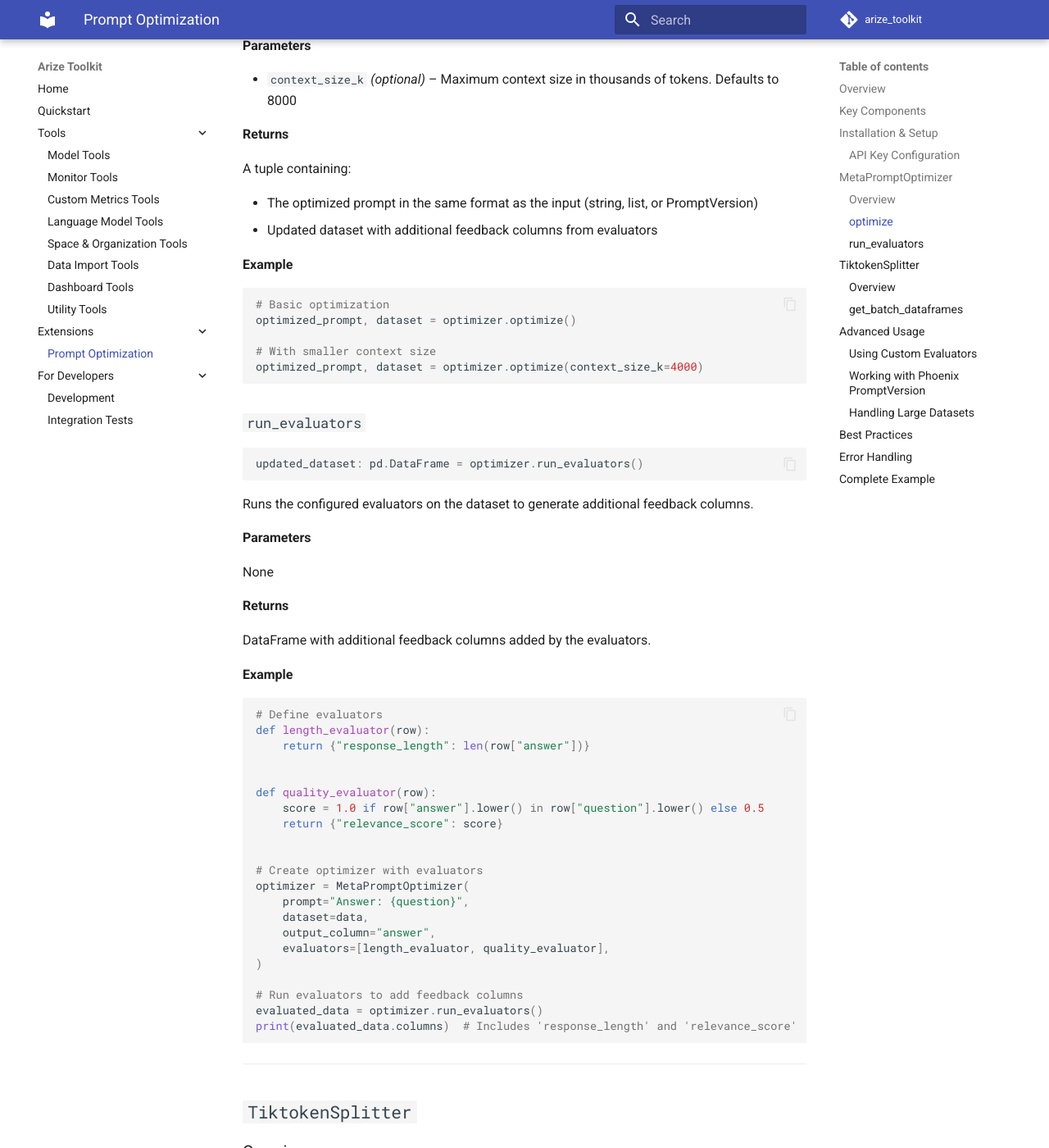
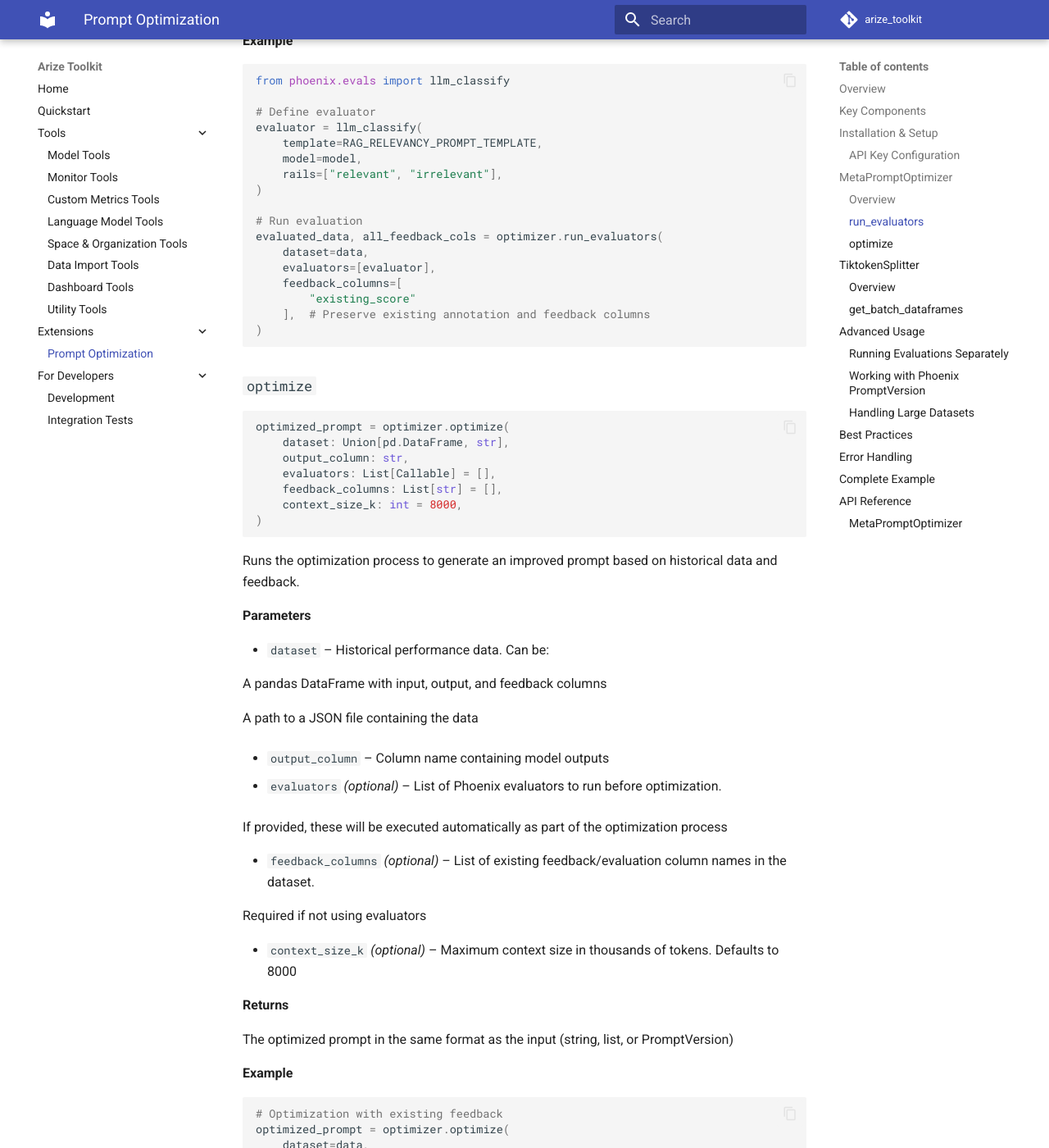
Before and after one commit to duncankmckinnon/arize_toolkit, an MkDocs documentation site: the page built from docs_site/docs/extensions/prompt_optimization.md, in a window 1280 px wide and 1400 px high, scrolled down 3890 px. Shown: the whole window at 82% size. Built offline with MkDocs 1.6.1 and Material for MkDocs 9.7.7, drawn with Linux system fonts in a browser that asks for light colours; comment, search, counter and statistics services are not loaded; some of the changed text lies outside the part shown.

Commit message:
updating prompt optimization pattern and docs

````diff
--- a/docs_site/docs/extensions/prompt_optimization.md
+++ b/docs_site/docs/extensions/prompt_optimization.md
@@ -61,7 +61,7 @@ os.environ["OPENAI_API_KEY"] = "your-api-key-here"
 
 # The optimizer will automatically use the environment variable
 optimizer = MetaPromptOptimizer(
-    prompt="Answer: {question}", dataset=data, output_column="answer"
+    prompt="Answer: {question}",
 )
 ```
 
@@ -72,8 +72,6 @@ You can also pass in the key directly within the function.
 # Pass the API key directly
 optimizer = MetaPromptOptimizer(
     prompt="Answer: {question}",
-    dataset=data,
-    output_column="answer",
     openai_api_key="your-api-key-here",
 )
 ```
@@ -86,51 +84,27 @@ ______________________________________________________________________
 
 ```python
 optimizer = MetaPromptOptimizer(
-    prompt: str | list[dict] | PromptVersion,
-    dataset: pd.DataFrame | str,
-    output_column: str,
-    feedback_columns: list[str] | None = None,
-    evaluators: list[callable] | None = None,
+    prompt: Union[PromptVersion, str, List[Dict[str, str]]],
     model_choice: str = "gpt-4",
-    openai_api_key: str | None = None,
+    openai_api_key: Optional[str] = None,
 )
 ```
-
-The main class for optimizing prompts based on historical performance data. It analyzes past interactions and generates improved prompt templates.
 
 **Parameters**
 
 - `prompt` – The prompt to optimize. Can be:
 
-  A string template (e.g., "Answer the question: {question}")
+  A string prompt template with `{variable}` placeholders
 
-  A list of message dictionaries (e.g., `[{"role": "system", "content": "..."}]`)
+  A list of message dictionaries for chat-based prompts
 
   A Phoenix `PromptVersion` object
-
-- `dataset` – Historical performance data. Can be:
-
-  A pandas DataFrame with input, output, and feedback columns
-
-  A path to a JSON file containing the data
-
-- `output_column` – Column name containing model outputs
-
-- `feedback_columns` *(optional)* – List of column names containing feedback/evaluation data
-
-- `evaluators` *(optional)* – List of Phoenix evaluators to run on the dataset
 
 - `model_choice` *(optional)* – OpenAI model to use for optimization. Defaults to "gpt-4"
 
 - `openai_api_key` *(optional)* – OpenAI API key.
 
-  Required for optimization runs with LLM to generate new prompts.
-
-  If not provided will attempt to use `OPENAI_API_KEY` environment variable
-
-**Returns**
-
-A `MetaPromptOptimizer` instance ready to optimize prompts.
+  If not provided, uses `OPENAI_API_KEY` environment variable
 
 **Example**
 
@@ -155,87 +129,134 @@ data = pd.DataFrame(
 # Create optimizer
 optimizer = MetaPromptOptimizer(
     prompt="Answer the question: {question}",
+    model_choice="gpt-4",
+)
+
+# Generate optimized prompt
+optimized_prompt = optimizer.optimize(
+    dataset=data,
+    output_column="answer",
+    feedback_columns=["accuracy", "relevance"],
+)
+print(optimized_prompt)
+```
+
+### `run_evaluators`
+
+```python
+evaluated_dataset, feedback_columns = optimizer.run_evaluators(
+    dataset: Union[pd.DataFrame, str],
+    evaluators: List[Callable],
+    feedback_columns: List[str] = [],
+)
+```
+
+Runs evaluators on the dataset to generate or augment feedback columns. This can be used as a separate preprocessing step before optimization.
+
+**Parameters**
+
+- `dataset` – The dataset to evaluate. Can be:
+
+  A pandas DataFrame
+
+  A path to a JSON file
+
+- `evaluators` – List of Phoenix evaluators to run on the dataset
+
+- `feedback_columns` *(optional)* – List of existing feedback column names to preserve
+
+**Returns**
+
+- A tuple containing:
+
+  The dataset with new evaluation columns added
+
+  Complete list of all feedback columns (existing + new)
+
+**Example**
+
+```python
+from phoenix.evals import llm_classify
+
+# Define evaluator
+evaluator = llm_classify(
+    template=RAG_RELEVANCY_PROMPT_TEMPLATE,
+    model=model,
+    rails=["relevant", "irrelevant"],
+)
+
+# Run evaluation
+evaluated_data, all_feedback_cols = optimizer.run_evaluators(
+    dataset=data,
+    evaluators=[evaluator],
+    feedback_columns=[
+        "existing_score"
+    ],  # Preserve existing annotation and feedback columns
+)
+```
+
+### `optimize`
+
+```python
+optimized_prompt = optimizer.optimize(
+    dataset: Union[pd.DataFrame, str],
+    output_column: str,
+    evaluators: List[Callable] = [],
+    feedback_columns: List[str] = [],
+    context_size_k: int = 8000,
+)
+```
+
+Runs the optimization process to generate an improved prompt based on historical data and feedback.
+
+**Parameters**
+
+- `dataset` – Historical performance data. Can be:
+
+  A pandas DataFrame with input, output, and feedback columns
+
+  A path to a JSON file containing the data
+
+- `output_column` – Column name containing model outputs
+
+- `evaluators` *(optional)* – List of Phoenix evaluators to run before optimization.
+
+  If provided, these will be executed automatically as part of the optimization process
+
+- `feedback_columns` *(optional)* – List of existing feedback/evaluation column names in the dataset.
+
+  Required if not using evaluators
+
+- `context_size_k` *(optional)* – Maximum context size in thousands of tokens. Defaults to 8000
+
+**Returns**
+
+The optimized prompt in the same format as the input (string, list, or PromptVersion)
+
+**Example**
+
+```python
+# Optimization with existing feedback
+optimized_prompt = optimizer.optimize(
     dataset=data,
     output_column="answer",
     feedback_columns=["accuracy", "relevance"],
 )
 
-# Generate optimized prompt
-optimized_prompt, updated_dataset = optimizer.optimize()
-print(optimized_prompt)
-```
-
-### `optimize`
-
-```python
-optimized_prompt, updated_dataset = optimizer.optimize(
-    context_size_k: int = 8000
-)
-```
-
-Runs the optimization process to generate an improved prompt based on the historical data.
-
-**Parameters**
-
-- `context_size_k` *(optional)* – Maximum context size in thousands of tokens. Defaults to 8000
-
-**Returns**
-
-A tuple containing:
-
-- The optimized prompt in the same format as the input (string, list, or PromptVersion)
-- Updated dataset with additional feedback columns from evaluators
-
-**Example**
-
-```python
-# Basic optimization
-optimized_prompt, dataset = optimizer.optimize()
-
-# With smaller context size
-optimized_prompt, dataset = optimizer.optimize(context_size_k=4000)
-```
-
-### `run_evaluators`
-
-```python
-updated_dataset: pd.DataFrame = optimizer.run_evaluators()
-```
-
-Runs the configured evaluators on the dataset to generate additional feedback columns.
-
-**Parameters**
-
-None
-
-**Returns**
-
-DataFrame with additional feedback columns added by the evaluators.
-
-**Example**
-
-```python
-# Define evaluators
-def length_evaluator(row):
-    return {"response_length": len(row["answer"])}
-
-
-def quality_evaluator(row):
-    score = 1.0 if row["answer"].lower() in row["question"].lower() else 0.5
-    return {"relevance_score": score}
-
-
-# Create optimizer with evaluators
-optimizer = MetaPromptOptimizer(
-    prompt="Answer: {question}",
+# Optimization with evaluators
+optimized_prompt = optimizer.optimize(
     dataset=data,
     output_column="answer",
-    evaluators=[length_evaluator, quality_evaluator],
+    evaluators=[relevance_evaluator, quality_evaluator],
 )
 
-# Run evaluators to add feedback columns
-evaluated_data = optimizer.run_evaluators()
-print(evaluated_data.columns)  # Includes 'response_length' and 'relevance_score'
+# With custom context size
+optimized_prompt = optimizer.optimize(
+    dataset=data,
+    output_column="answer",
+    feedback_columns=["score"],
+    context_size_k=4000,
+)
 ```
 
 ______________________________________________________________________
@@ -313,22 +334,63 @@ ______________________________________________________________________
 
 ## Advanced Usage
 
-### Using Custom Evaluators
+### Running Evaluations Separately
 
-You can provide custom evaluation functions to compute additional feedback:
+The `MetaPromptOptimizer` allows you to run evaluations either as part of the optimization process or as a separate step. This flexibility is useful when you want to:
+
+1. Pre-process your dataset with evaluations before optimization
+1. Add additional evaluations to an existing dataset
+1. Inspect evaluation results before proceeding with optimization
+
+- Example: Separate Evaluation Step
 
 ```python
-def custom_evaluator(row):
-    """Custom evaluation logic"""
-    score = len(row["answer"]) / len(row["question"])
-    return {"length_ratio": score}
+from arize_toolkit.extensions.prompt_optimizer import MetaPromptOptimizer
+from phoenix.evals import llm_classify, RAG_RELEVANCY_PROMPT_TEMPLATE
 
+# Initialize optimizer
+optimizer = MetaPromptOptimizer(
+    prompt="Answer the question: {question}",
+    model_choice="gpt-4",
+)
 
-optimizer = MetaPromptOptimizer(
-    prompt=prompt_template,
-    dataset=data,
+# Define evaluators
+relevance_evaluator = llm_classify(
+    template=RAG_RELEVANCY_PROMPT_TEMPLATE,
+    model=model,
+    rails=["relevant", "irrelevant"],
+)
+
+# Step 1: Run evaluations separately
+evaluated_dataset, feedback_columns = optimizer.run_evaluators(
+    dataset=original_dataset,
+    evaluators=[relevance_evaluator],
+    feedback_columns=["existing_feedback"],  # Optional existing columns
+)
+
+# Inspect the results
+print(f"Feedback columns: {feedback_columns}")
+print(evaluated_dataset[feedback_columns].head())
+
+# Step 2: Run optimization with the evaluated dataset
+optimized_prompt = optimizer.optimize(
+    dataset=evaluated_dataset,
     output_column="answer",
-    evaluators=[custom_evaluator],
+    feedback_columns=feedback_columns,
+)
+```
+
+- Example: Running Evaluations Within Optimization
+
+You can also run evaluations as part of the optimization process:
+
+```python
+# Run evaluations and optimization in one step
+optimized_prompt = optimizer.optimize(
+    dataset=original_dataset,
+    output_column="answer",
+    evaluators=[relevance_evaluator],  # Evaluations run automatically
+    feedback_columns=["existing_feedback"],  # Optional existing columns
 )
 ```
 
@@ -352,12 +414,14 @@ prompt_v1 = PromptVersion(
 # Optimize it
 optimizer = MetaPromptOptimizer(
     prompt=prompt_v1,
+    model_choice="gpt-4",
+)
+
+optimized_v2 = optimizer.optimize(
     dataset=historical_data,
     output_column="response",
     feedback_columns=["rating", "feedback"],
 )
-
-optimized_v2, updated_dataset = optimizer.optimize()
 ```
 
 ### Handling Large Datasets
@@ -368,13 +432,16 @@ For datasets that exceed context limits:
 # The optimizer automatically handles batching
 optimizer = MetaPromptOptimizer(
     prompt=template,
-    dataset=large_df,  # e.g., 10,000 rows
-    output_column="output",
     model_choice="gpt-4",
 )
 
 # Specify smaller context size for more batches
-optimized_prompt, dataset = optimizer.optimize(context_size_k=4000)
+optimized_prompt = optimizer.optimize(
+    dataset=large_df,  # e.g., 10,000 rows
+    output_column="output",
+    feedback_columns=["score"],
+    context_size_k=4000,
+)
 ```
 
 ______________________________________________________________________
@@ -406,7 +473,12 @@ except Exception as e:
 
 # Token Limit Exceeded
 # Reduce context_size_k:
-optimized_prompt, dataset = optimizer.optimize(context_size_k=2000)
+optimized_prompt = optimizer.optimize(
+    dataset=data,
+    output_column="output",
+    feedback_columns=["score"],
+    context_size_k=2000
+)
 ```
 
 ______________________________________________________________________
@@ -451,19 +523,77 @@ Please provide a clear, concise response."""
 # Create optimizer with multiple feedback signals
 optimizer = MetaPromptOptimizer(
     prompt=current_prompt,
+    model_choice="gpt-4",
+)
+
+# Run optimization
+optimized_prompt = optimizer.optimize(
     dataset=support_data,
     output_column="agent_response",
     feedback_columns=["customer_satisfaction", "resolution_time", "resolved"],
-    model_choice="gpt-4",
 )
-
-# Generate optimized prompt
-optimized_prompt, updated_dataset = optimizer.optimize()
-
-print("Original prompt:")
-print(current_prompt)
-print("\nOptimized prompt:")
-print(optimized_prompt)
 
 # The optimized prompt will incorporate patterns from high-performing responses
 ```
+
+## API Reference
+
+### MetaPromptOptimizer
+
+```python
+class MetaPromptOptimizer:
+    def __init__(
+        self,
+        prompt: Union[PromptVersion, str, List[Dict[str, str]]],
+        model_choice: str = "gpt-4",
+        openai_api_key: Optional[str] = None,
+    ):
+        """
+        Initialize the MetaPromptOptimizer.
+
+        Args:
+            prompt: The prompt to optimize (PromptVersion, string, or list of messages)
+            model_choice: OpenAI model to use for optimization (default: "gpt-4")
+            openai_api_key: OpenAI API key (optional, can use env var)
+        """
+
+    def run_evaluators(
+        self,
+        dataset: Union[pd.DataFrame, str],
+        evaluators: List[Callable],
+        feedback_columns: List[str] = [],
+    ) -> Tuple[pd.DataFrame, List[str]]:
+        """
+        Run evaluators on the dataset and add results to feedback columns.
+
+        Args:
+            dataset: DataFrame or path to JSON file
+            evaluators: List of Phoenix evaluators to run
+            feedback_columns: Existing feedback columns to preserve
+
+        Returns:
+            Tuple of (evaluated_dataset, all_feedback_columns)
+        """
+
+    def optimize(
+        self,
+        dataset: Union[pd.DataFrame, str],
+        output_column: str,
+        evaluators: List[Callable] = [],
+        feedback_columns: List[str] = [],
+        context_size_k: int = 8000,
+    ) -> Union[PromptVersion, Sequence]:
+        """
+        Optimize the prompt using the meta-prompt approach.
+
+        Args:
+            dataset: DataFrame or path to JSON file
+            output_column: Column containing LLM outputs
+            evaluators: Optional evaluators to run before optimization
+            feedback_columns: Existing feedback columns
+            context_size_k: Context window size in thousands of tokens
+
+        Returns:
+            Optimized prompt in the same format as input
+        """
+```
````
Also changed, not shown: other parts of docs_site/docs/extensions/prompt_optimization.md (+3 -3 lines), 2 other files.
